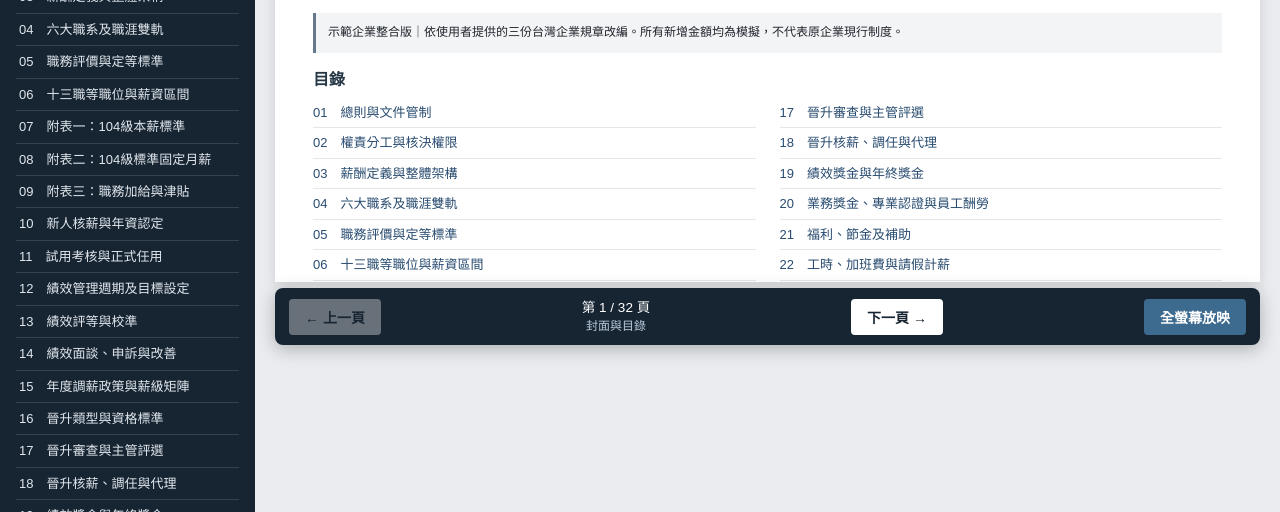
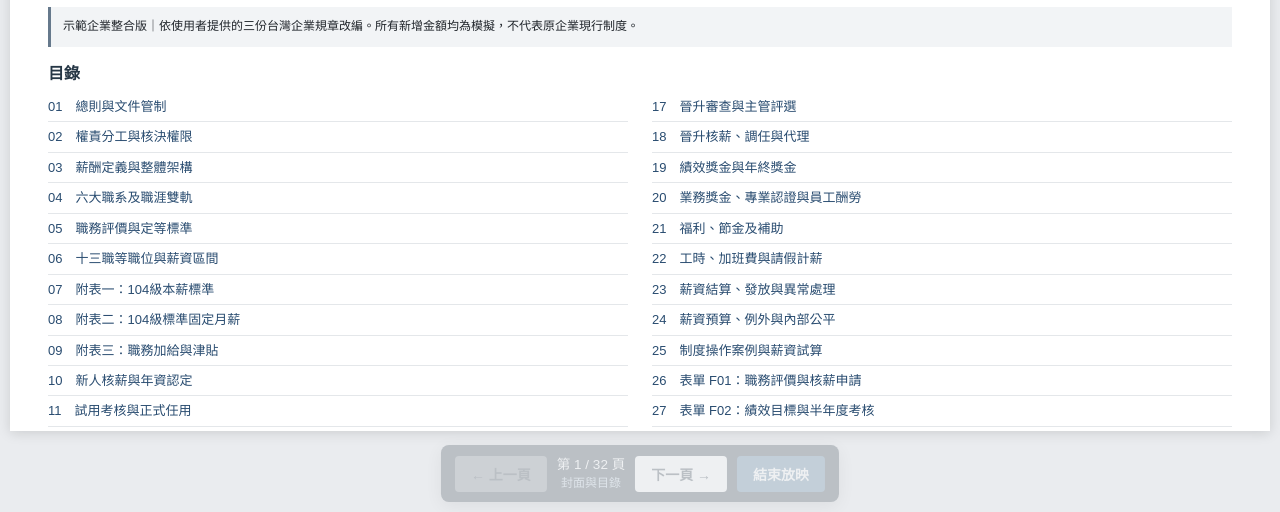
Before and after one commit to Lingo1516/compensation-manual, a plain HTML site: page index.html in a window 1280 px wide. Both pictures are taken after a click on the button "全螢幕放映". Shown: the part 288-800 px from the top of the page. Drawn offline with Linux system fonts and the light colour scheme.

Commit message:
Add files via upload

```diff
--- a/index.html
+++ b/index.html
@@ -34,6 +34,14 @@ main section.page.active table{font-size:12.5px}
   main section.page.active{width:100%;padding:20px 16px}
   #pager{width:100%}
 }
+
+/* ===== 放映模式 ===== */
+body.present nav{display:none}
+body.present main{margin-left:0;padding:10px}
+body.present main section.page.active{width:min(100%,calc((100vh - 84px)*16/9))}
+body.present #pager{position:fixed;left:50%;transform:translateX(-50%);bottom:10px;width:auto;max-width:96vw;opacity:.22;transition:opacity .2s;z-index:60}
+body.present #pager:hover{opacity:1}
+@media (max-width:820px){body.present #menuBtn{display:none}}
 @media print{
   main section.page{aspect-ratio:auto !important;width:auto !important;overflow:visible !important}
   #fsBtn{display:none !important}
@@ -95,9 +103,27 @@ main section.page.active table{font-size:12.5px}
   document.getElementById('prevBtn').addEventListener('click',function(){clearHits();show(cur-1);});
   document.getElementById('nextBtn').addEventListener('click',function(){clearHits();show(cur+1);});
   document.getElementById('menuBtn').addEventListener('click',function(){nav.classList.toggle('open');});
-  document.getElementById('fsBtn').addEventListener('click',function(){
-    if(document.fullscreenElement){document.exitFullscreen();}
-    else{document.documentElement.requestFullscreen&&document.documentElement.requestFullscreen();}
+  var fsBtn=document.getElementById('fsBtn');
+  function enterPresent(){
+    document.body.classList.add('present'); fsBtn.textContent='結束放映';
+    var el=document.documentElement;
+    try{
+      if(el.requestFullscreen){var p=el.requestFullscreen(); if(p&&p.catch)p.catch(function(){});}
+      else if(el.webkitRequestFullscreen){el.webkitRequestFullscreen();}
+    }catch(e){}
+    window.scrollTo(0,0);
+  }
+  function exitPresent(){
+    document.body.classList.remove('present'); fsBtn.textContent='全螢幕放映';
+    if(document.fullscreenElement)document.exitFullscreen();
+  }
+  fsBtn.addEventListener('click',function(){
+    if(document.body.classList.contains('present'))exitPresent(); else enterPresent();
+  });
+  document.addEventListener('fullscreenchange',function(){
+    if(!document.fullscreenElement&&document.body.classList.contains('present')){
+      document.body.classList.remove('present'); fsBtn.textContent='全螢幕放映';
+    }
   });
   document.addEventListener('keydown',function(e){
     if(e.target.tagName==='INPUT'||e.target.tagName==='SELECT'||e.target.tagName==='TEXTAREA')return;
```
